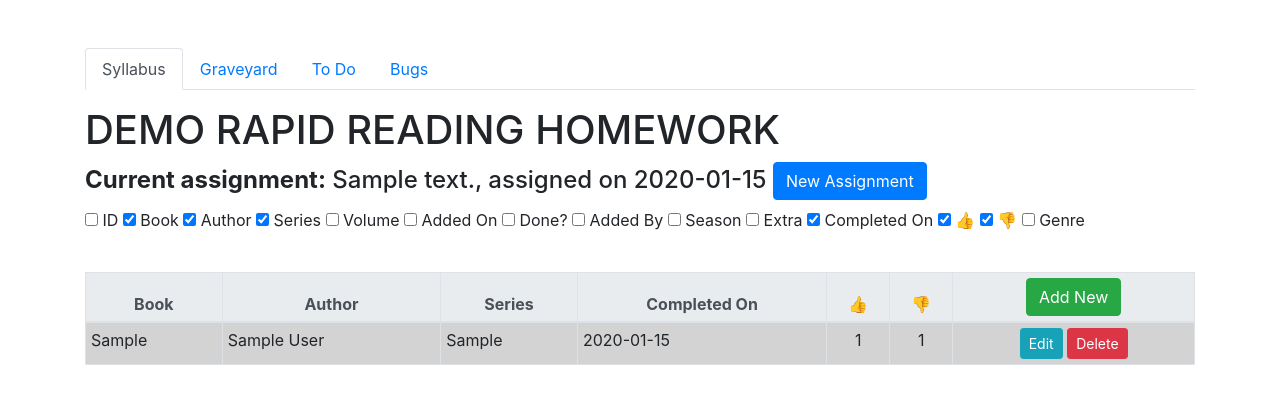
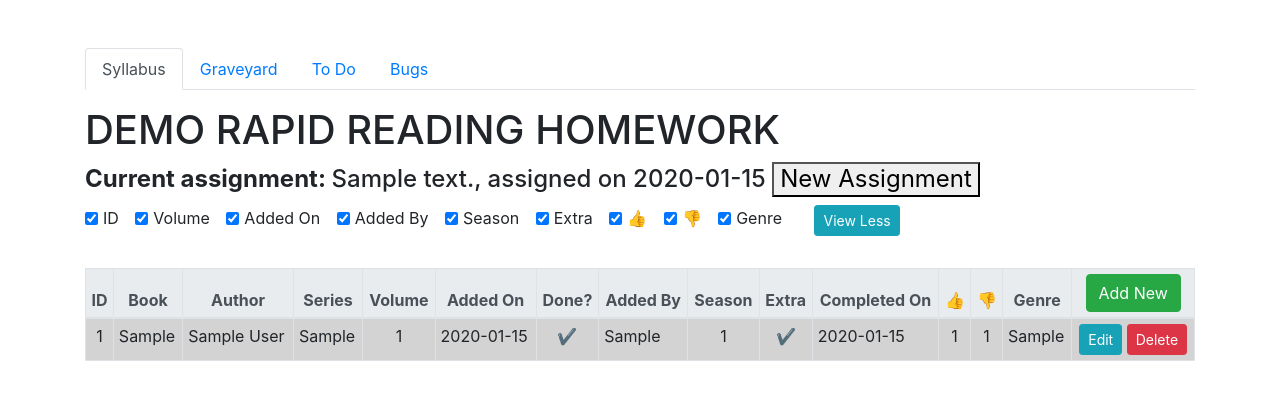
Before and after one commit to wellheup/TeacherDiscordBot, a Flask app: page / in a window 1280 px wide. Shown: the top 404 px of the page. Run offline with Flask 3, Linux system fonts and the light colour scheme; tables that the repository leaves empty hold one stand-in row (values such as "Sample post"); some libraries are stand-ins or nearby versions.

Commit message:
added some column toggling quality of life changes, but unfortunately the View Less button only works the first time it's used...

```diff
--- a/app.py
+++ b/app.py
@@ -22,7 +22,6 @@ def index():
 	return render_template('index.html', is_demo=is_demo)
 
 # syllabus routes
-
 @app.route('/syllabus', methods=['GET'])
 def syllabus_content():
 	url_suffix = request.args.get('url_suffix', '')
@@ -197,7 +196,6 @@ def renderSyllabus(db, is_demo, url_suffix):
 	return jsonify({'html': html, 'close_modal': True})
 
 # bug routes
-
 @app.route('/bugs', methods=['GET'])
 def bugs_content():
 	url_suffix = request.args.get('url_suffix', '')
@@ -248,7 +246,6 @@ def delete_bug():
 	finally:
 		db.close()
 
-
 def renderBugs(db, is_demo, url_suffix):
 	bugs = get_bugs(db, is_demo)
 	html = render_template(
--- a/static/scripts.js
+++ b/static/scripts.js
@@ -7,30 +7,19 @@ function loadTabContent(tabName) {
 	const url = `/${tabName}?url_suffix=${url_suffix}`;
 	$.get(url, function(data) {
 		$('#tab-content-container').html(data);
-		toggleColumnVisibility();
 		attachFormSubmitHandler(); // Re-attach form submit handler after loading new content
 	}).fail(function(jqXHR, textStatus, errorThrown) {
 		console.error('Failed to load content: ', textStatus, errorThrown);
 		$('#tab-content-container').html('Failed to load content. Please try again.');
 	});
 }
+
 // Function to load the initial tab based on the hash fragment
 function loadInitialTab() {
 	const tabName = window.location.hash.substr(1) || 'syllabus'; // Get the hash fragment and remove '#'
 	$('.nav-link').removeClass('active');
 	$(`.nav-link[data-tabname="${tabName}"]`).addClass('active');
 	loadTabContent(tabName);
-}
-// Function to toggle column visibility based on checkboxes
-function toggleColumnVisibility() {
-	const checkboxes = document.querySelectorAll('.column-toggle');
-	checkboxes.forEach(checkbox => {
-		const columnClass = 'col-' + checkbox.dataset.column;
-		const elements = document.querySelectorAll('.' + columnClass);
-		elements.forEach(el => {
-			el.style.display = checkbox.checked ? '' : 'none';
-		});
-	});
 }
 
 // Function to handle form submission via AJAX
@@ -43,7 +32,6 @@ function handleFormSubmit(e) {
 	$.post(form.attr('action'), form.serialize(), function(response) {
 		if (response.html) {
 			$('#tab-content-container').html(response.html);
-			toggleColumnVisibility();
 		}
 		if (response.close_modal) {
 			$('.modal').modal('hide');
@@ -55,36 +43,40 @@ function handleFormSubmit(e) {
 		$('#tab-content-container').html('Failed to submit form. Please try again.');
 	});
 }
+
 // Ensure single event listener for form submissions via AJAX
 function attachFormSubmitHandler() {
 	$(document).off('submit', 'form').on('submit', 'form', handleFormSubmit);
 }
 
+
 $(document).ready(function() {
 	loadInitialTab();
+
+	// Handle tab clicks
 	$('a[data-tabname]').on('click', function(e) {
 		e.preventDefault();
 		const tabName = $(this).data('tabname');
-		const url_suffix = getUrlSuffix();
-		window.location.hash = tabName; // Update URL hash
-		loadTabContent(tabName);
+		// const url_suffix = getUrlSuffix();
+		// window.location.hash = tabName; // Update URL hash
 		$('.nav-link').removeClass('active');
 		$(this).addClass('active');
+		loadTabContent(tabName);
 	});
+
 	$(window).on('hashchange', function() {
 		loadInitialTab();
 	});
-	toggleColumnVisibility();
+
 	attachFormSubmitHandler(); // Attach form submit handler initially
-
 
 	// Show modal for new bug with a single event listener
 	$('#newBugButton').off('click').on('click', function() {
 		$('#newBugForm').modal('show');
 	});
 
-	// Show modal for new bug with a single event listener
+	// Show modal for new assignment with a single event listener
 	$('#newAssignmentButton').off('click').on('click', function() {
-		$('#newAssignmentButton').modal('show');
+		$('#newAssignmentForm').modal('show');
 	});
 });
--- a/templates/syllabus.html
+++ b/templates/syllabus.html
@@ -10,31 +10,29 @@
 		background-color: white; /* Ensure the header has a background color */
 	}
 	.scrollable-table-container {
-		max-height: 80vh; /* Adjust the height as needed */
+		max-height: 70vh; /* Adjust the height as needed */
 		overflow-y: auto; /* Enable vertical scrolling */
 	}
-	/* Hide columns by default */
-	.col-unique_id, .col-date_added, .col-is_completed, .col-num_in_series,
-	.col-added_by, .col-season, .col-is_extra_credit, .col-genre {
-		display: none;
-	}
-
 </style>
 
 <!-- syllabus.html -->
-<div class="tab-pane fade show active p-0" id="syllabus" role="tabpanel" aria-labelledby="syllabus-tab">
+<div class="tab-pane fade show active tab-content mt-3 p-0" id="syllabus" role="tabpanel" aria-labelledby="syllabus-tab">
 	<h1>{{demo}}RAPID READING HOMEWORK</h1>
 	<div class="d-flex justify-content-between">
-		<p class="h4"><b>Current assignment:</b> {{assignment.description}}, assigned on {{assignment.date_added}} <button type="button" class="btn btn-primary" id="newAssignmentButton">New Assignment</button></p>
+		<p class="h4"><b>Current assignment: </b>{{assignment.description}}, assigned on {{assignment.date_added}} <button type="btn btn-sm btn-info" id="newAssignmentButton">New Assignment</button></p>
 	</div>
 
 	<!-- Column Visibility Controls -->
 	<div class="column-controls mb-3">
 		{% for column in columns %}
-			<input type="checkbox" id="toggle-{{ column }}" class="column-toggle" data-column="{{ column }}"
-				   {% if column not in ['unique_id', 'date_added', 'is_completed', 'num_in_series', 'added_by', 'season', 'is_extra_credit', 'genre'] %}checked{% endif %}>
-			<label for="toggle-{{ column }}">{{ pretty_columns[column] }}</label>
+			{% if column not in ['book', 'author', 'series', 'is_completed', 'date_completed'] %}
+				<div class="form-check form-check-inline">
+					<input class="form-check-input column-toggle" type="checkbox" id="toggle-{{ column }}" data-column="{{ column }}" checked>
+					<label class="form-check-label" for="toggle-{{ column }}">{{ pretty_columns[column] }}</label>
+				</div>
+			{% endif %}
 		{% endfor %}
+		<button type="button" id="viewLessButton" class="btn btn-sm btn-info ml-3">View Less</button>
 	</div>
 
 	<div class="table-responsive scrollable-table-container">
@@ -79,7 +77,7 @@
 										{% else %}
 											<form method="POST" class="d-inline" action="/complete?url_suffix={{ url_suffix }}">
 												<input type="hidden" name="book" value="{{ book.book }}" />
-												<button class="btn btn-sm btn-success" type="submit">Complete</button>
+												<button class="btn btn-sm btn-success" type="submit">Mark Book Complete</button>
 											</form>
 										{% endif %}
 									</div>
@@ -267,4 +265,39 @@
 		popup.find('input[type="number"]').val(index);
 		popup.modal('show');
 	});
+
+	// Function to toggle column visibility based on checkboxes
+	function toggleColumnVisibility() {
+		const checkboxes = document.querySelectorAll('.column-toggle');
+		checkboxes.forEach(checkbox => {
+			const columnClass = 'col-' + checkbox.dataset.column;
+			const elements = document.querySelectorAll('.' + columnClass);
+			elements.forEach(el => {
+				el.style.display = checkbox.checked ? '' : 'none';
+			});
+		});
+	}
+
+	$(document).ready(function() {
+		toggleColumnVisibility(); // Ensure initial state
+
+
+		// Checkboxes to toggle columns
+		$(document).on('change', '.column-toggle', function() {
+			toggleColumnVisibility();
+		});
+
+		// View Less button to hide columns
+		$('#viewLessButton').on('click', function(){
+			console.log('View Less button clicked');
+			const columnsToKeep = ['book', 'author', 'series', 'is_completed', 'date_completed'];
+			const checkboxes = document.querySelectorAll('.column-toggle');
+			checkboxes.forEach(checkbox => {
+				if (!columnsToKeep.includes(checkbox.dataset.column)) {
+					checkbox.removeAttribute('checked');
+				}
+			});
+			toggleColumnVisibility();
+		});
+	});
 </script>
```
